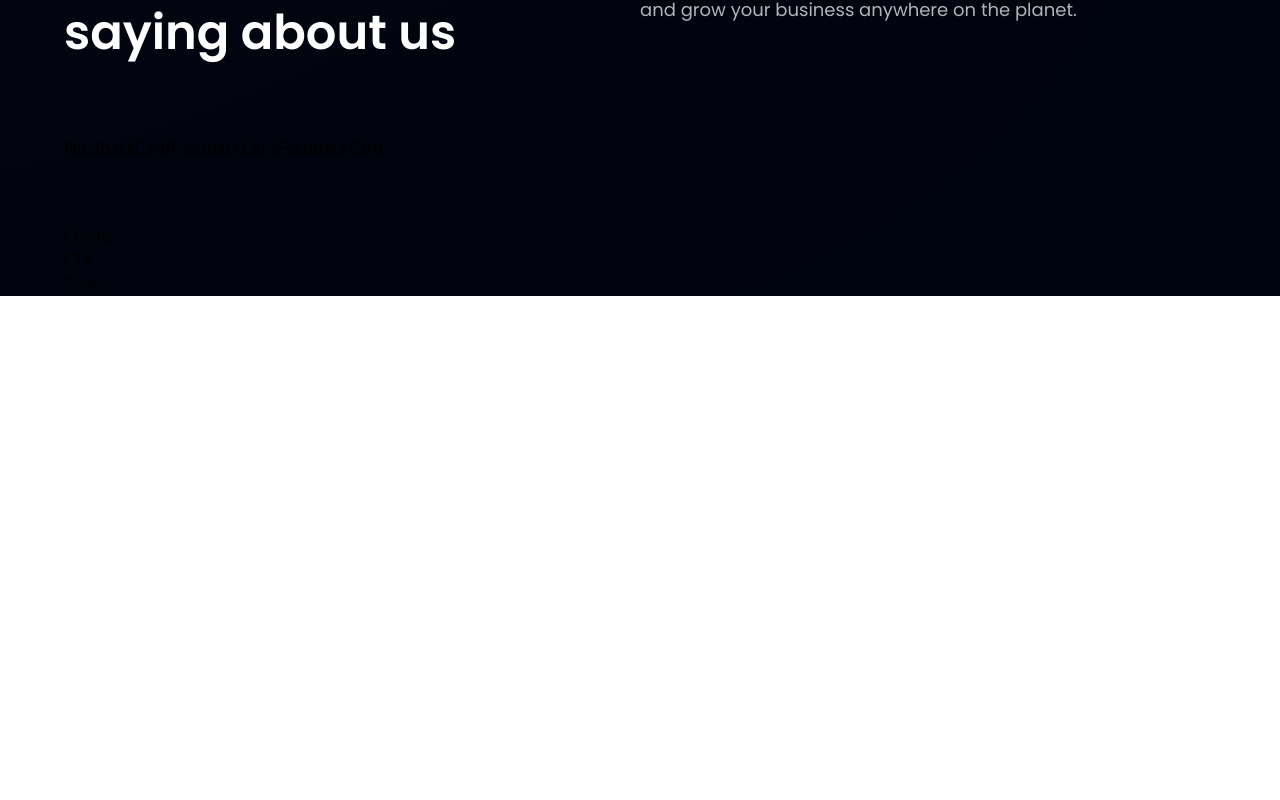
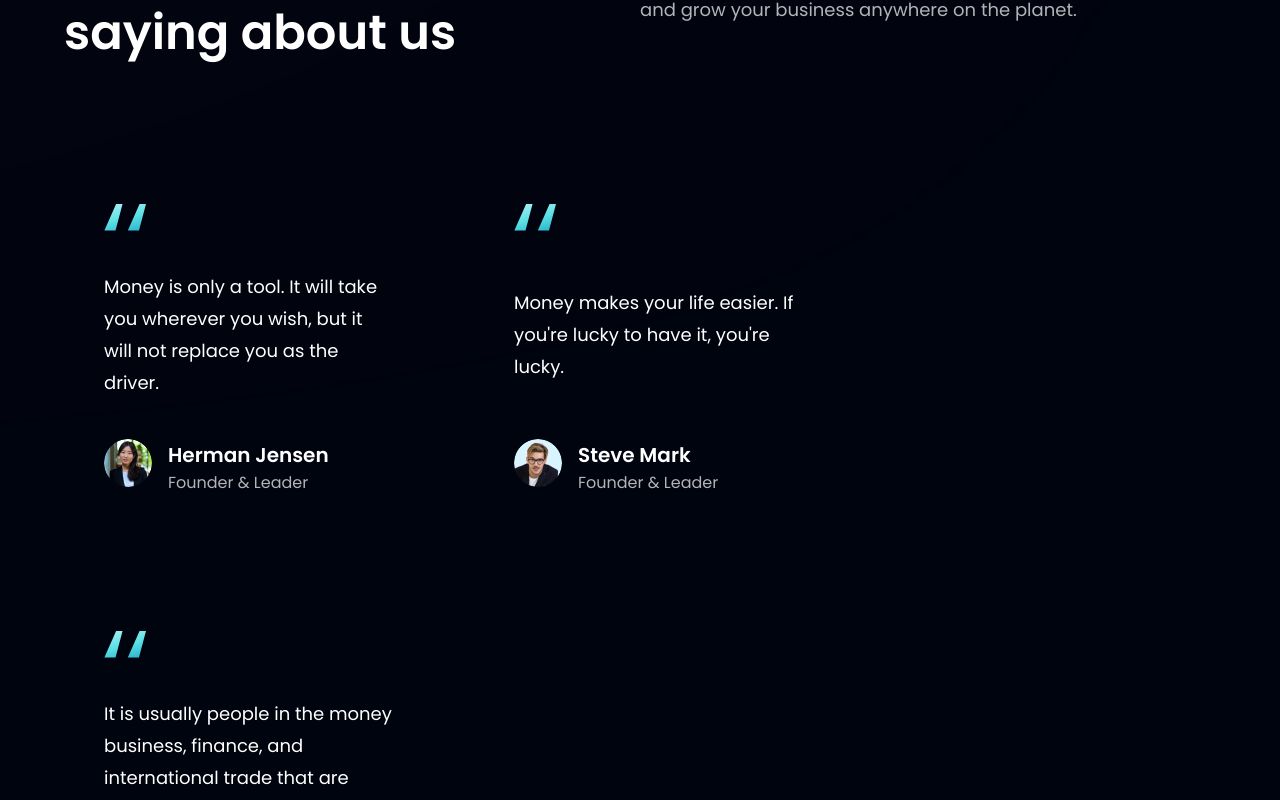
Before and after one commit to Tochukwu-Nwosu/hoobank-app, a React (Vite) app: page / in a window 1280 px wide. Shown: the part 2950-3750 px from the top of the page. Before the commit the page ends 3246 px from the top, so only its background shows below. Built offline with nearby package versions, Linux system fonts and the light colour scheme.

Commit message:
completed feedbackcard component

```diff
--- a/src/components/FeedbackCard.jsx
+++ b/src/components/FeedbackCard.jsx
@@ -1,11 +1,21 @@
-import React from 'react'
+import { quotes } from '../assets';
 
-const FeedbackCard = () => {
-  return (
-    <div>
-      FeedbackCard
+const FeedbackCard = ({ content, name, title, img }) => (
+  <div className="flex justify-between flex-col px-10 py-12 rounded-[20px] max-w-[370px] md:mr-10 sm:mr-5 mr-0 my-5 feedback-card">
+    <img src={quotes} alt="double_quotes" className="w-[42px] h-[27px] object-contain" />
+    <p className="font-poppins font-normal text-[18px] leading-[32px] text-white my-10">
+      {content}
+    </p>
+
+    <div className="flex flex-row">
+      <img src={img} alt={name} className="w-[48px] h-[48px] rounded-full" />
+
+      <div className="flex flex-col ml-4">
+        <h4 className="font-poppins font-semibold text-[20px] leading-[32px] text-white">{name}</h4>
+        <p className="font-poppins font-normal text-[16px] leading-[24px] text-dimWhite">{title}</p>
+      </div>
     </div>
-  )
-}
+  </div>
+)
 
 export default FeedbackCard
```
